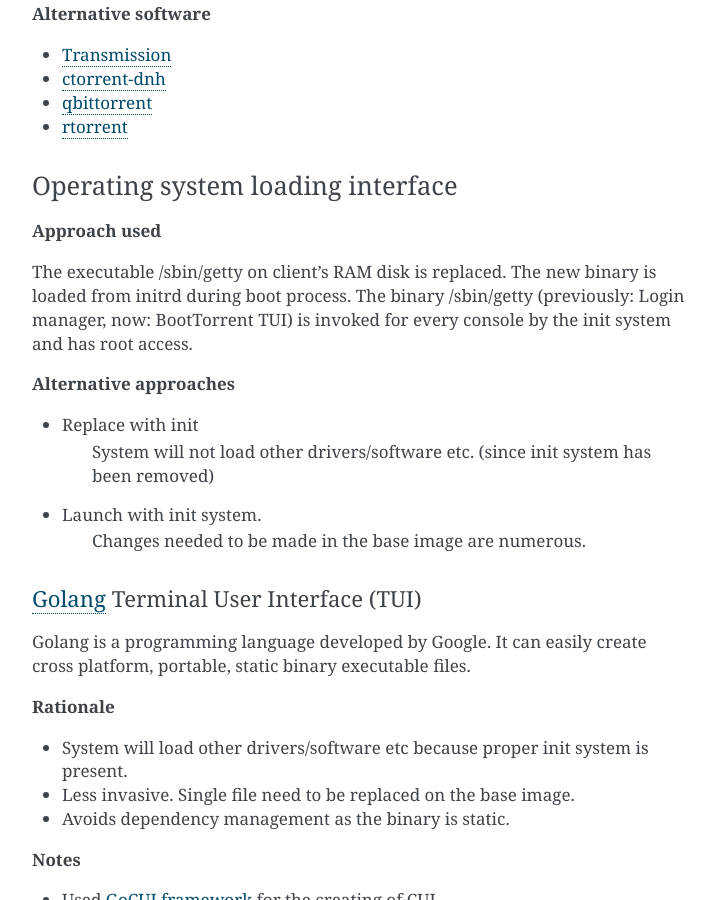
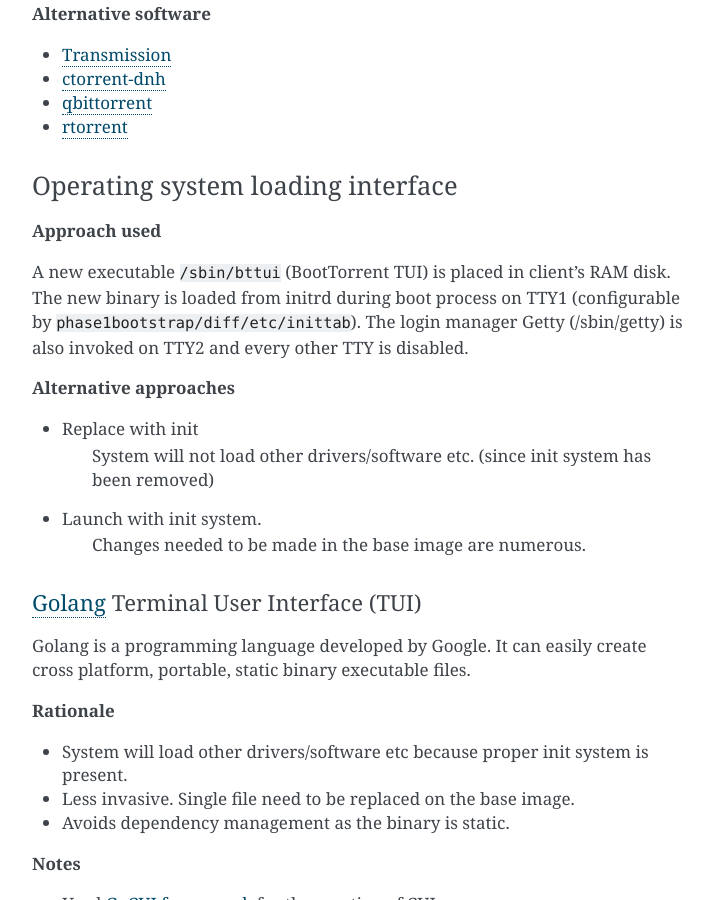
Before and after one commit to shreyanshk/boottorrent, a Sphinx documentation site: the page built from docs/internals.rst, in a window 1280 px wide and 900 px high, scrolled down 3175 px. Shown: the whole window, without its empty margins (388-1102 px from the left). Built offline with Sphinx 7.4.7, drawn with Linux system fonts in a browser that asks for light colours; some of the changed text lies outside the part shown.

Commit message:
docs: update internals and fix formatting in faq

```diff
--- a/docs/faq.rst
+++ b/docs/faq.rst
@@ -5,7 +5,7 @@
 Why does BootTorrent require superuser network access?
 ------------------------------------------------------
 
-Binding to low network ports (<1024) on *nix based computers requires superuser access. Because BootTorrent needs access to port 67 (DHCP) and port 69 (TFTP), it needs superuser access. So, either you can run BootTorrent in an elevated shell or you could use ``setcap`` utility to provide appropriate permissions.
+Binding to low network ports (<1024) on Unix like computers requires superuser access. Because BootTorrent needs access to port 67 (DHCP) and port 69 (TFTP), it needs superuser access. So, either you can run BootTorrent in an elevated shell or you could use ``setcap`` utility to provide appropriate permissions.
 
 Which architectures are supported?
 ----------------------------------
--- a/docs/internals.rst
+++ b/docs/internals.rst
@@ -161,7 +161,7 @@
 
 **Approach used**
 
-The executable /sbin/getty on client's RAM disk is replaced. The new binary is loaded from initrd during boot process. The binary /sbin/getty (previously: Login manager, now: BootTorrent TUI) is invoked for every console by the init system and has root access.
+A new executable ``/sbin/bttui`` (BootTorrent TUI) is placed in client's RAM disk. The new binary is loaded from initrd during boot process on TTY1 (configurable by ``phase1bootstrap/diff/etc/inittab``). The login manager Getty (/sbin/getty) is also invoked on TTY2 and every other TTY is disabled.
 
 **Alternative approaches**
 
@@ -433,7 +433,7 @@
 
 * diff.gz
     | Contains the changes we want over rootfs.gz which are then overlaid on rootfs.gz
-    | Currently contains only BootTorrent TUI, replacing /sbin/getty binary for minimal changes to rootfs.gz
+    | Currently contains only BootTorrent TUI.
 
 * torrents.gz
     | Contains the torrent metadata + the TUI configuration
@@ -443,7 +443,7 @@
 Loading of the TUI
 ~~~~~~~~~~~~~~~~~~
 
-The init system on the SliTaz image then attempts to load /sbin/getty binary which launches the TUI on client.
+The init system on the SliTaz image then attempts to load /sbin/bttui binary which launches the TUI on client.
 
 The below diagram illustrates how the booting process on client takes place.
 
```
